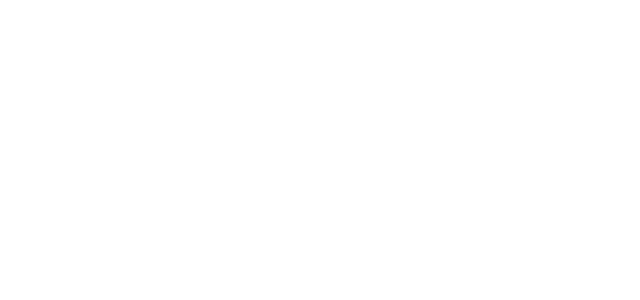
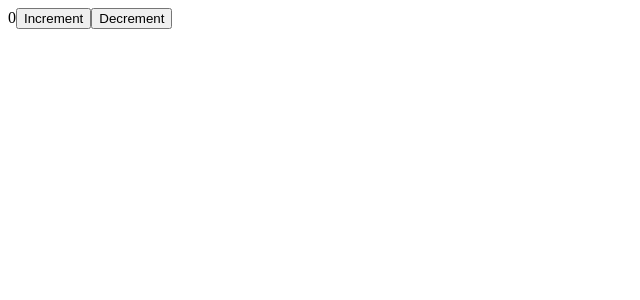
Before and after one commit to JeongWooChan/React-hooks-, a React (Create React App) app in the folder react-hooks/: page / in a window 1280 px wide. Shown: the top 300 px of the page, without its empty margins (0-640 px from the left). Built offline with nearby package versions, Linux system fonts and the light colour scheme; the HTML template or start-up script is replaced by a standard one.

Commit message:
FEAT : Make counter using useState hooks

```diff
--- a/react-hooks/src/App.js
+++ b/react-hooks/src/App.js
@@ -1,10 +1,13 @@
-import React from 'react';
+import React, {useState} from 'react';
 
 function App() {
+  const [count, setCount]=useState(0);
   return (
-    <div className="App">
-
-    </div>
+    <>
+      {count}
+      <button onClick={() => setCount(count+1)}>Increment</button>
+      <button onClick={() => setCount(count-1)}>Decrement</button>
+    </>
   );
 }
 
```
